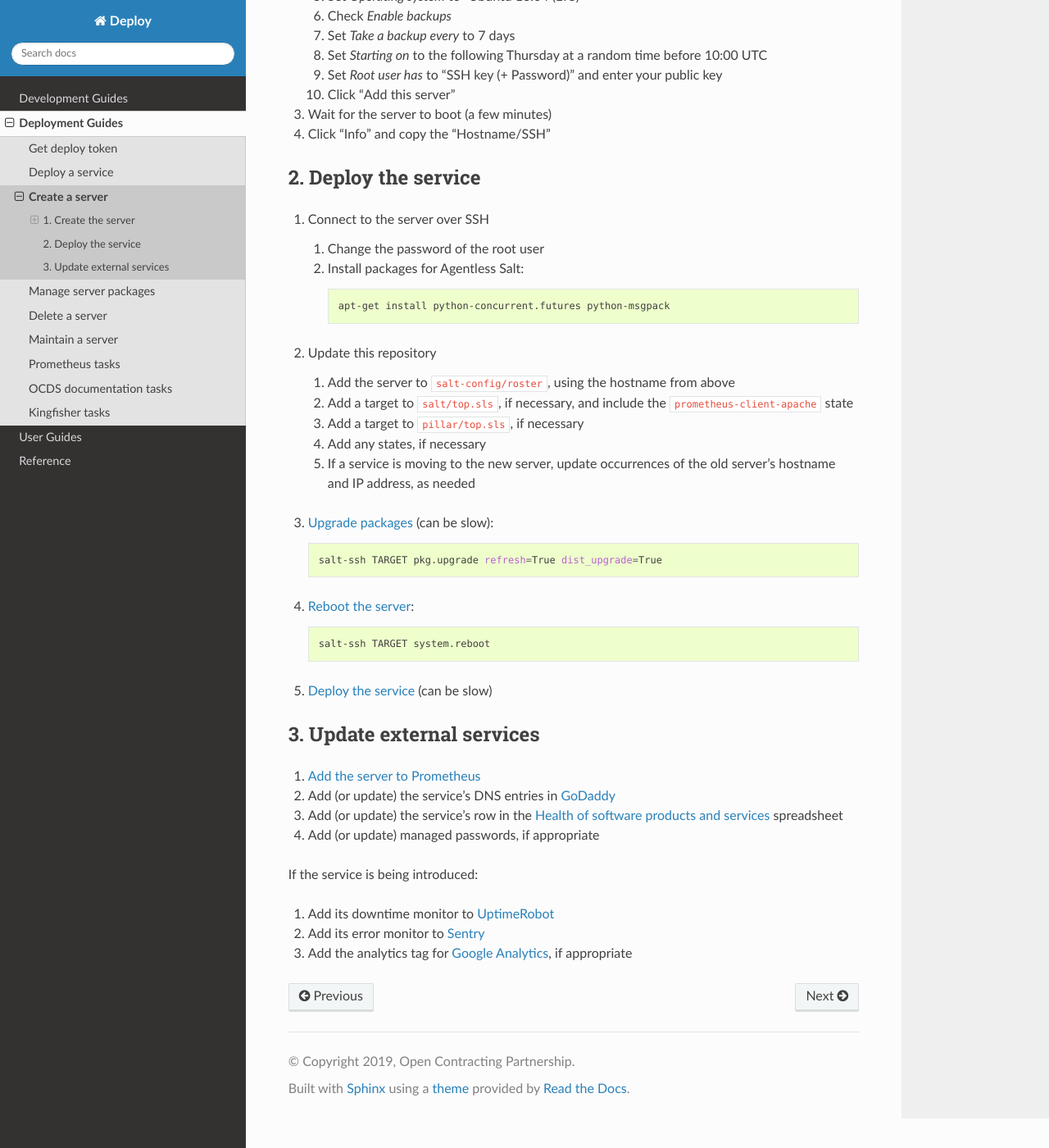
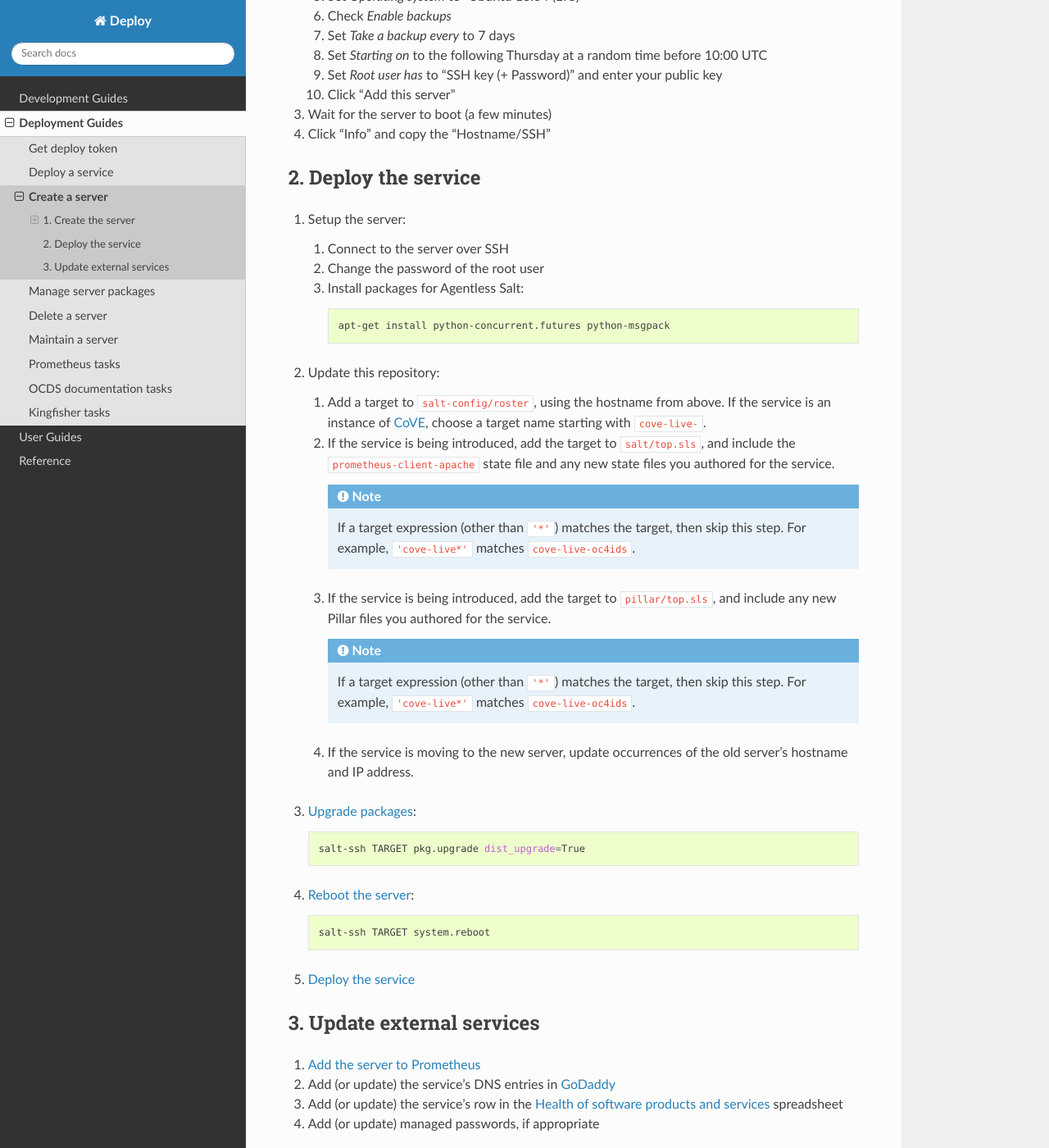
Before and after one commit to open-contracting/deploy, a Sphinx documentation site: the page built from docs/deploy/create_server.rst, in a window 1280 px wide and 1400 px high, scrolled down 618 px. Shown: the whole window at 82% size. Built offline with Sphinx 7.4.7 and the Read the Docs theme 2.0.0, drawn with Linux system fonts in a browser that asks for light colours.

Commit message:
create_server.rst: Avoid ambiguous "if necessary"

```diff
--- a/docs/deploy/create_server.rst
+++ b/docs/deploy/create_server.rst
@@ -33,8 +33,9 @@ Bytemark
 2. Deploy the service
 ---------------------
 
-#. Connect to the server over SSH
+#. Setup the server:
 
+   #. Connect to the server over SSH
    #. Change the password of the root user
    #. Install packages for Agentless Salt:
 
@@ -42,19 +43,29 @@ Bytemark
 
          apt-get install python-concurrent.futures python-msgpack
 
-#. Update this repository
+#. Update this repository:
 
-   #. Add the server to ``salt-config/roster``, using the hostname from above
-   #. Add a target to ``salt/top.sls``, if necessary, and include the ``prometheus-client-apache`` state
-   #. Add a target to ``pillar/top.sls``, if necessary
-   #. Add any states, if necessary
-   #. If a service is moving to the new server, update occurrences of the old server's hostname and IP address, as needed
+   #. Add a target to ``salt-config/roster``, using the hostname from above. If the service is an instance of `CoVE <https://github.com/OpenDataServices/cove>`__, choose a target name starting with ``cove-live-``.
 
-#. `Upgrade packages <https://docs.saltstack.com/en/latest/ref/modules/all/salt.modules.aptpkg.html#salt.modules.aptpkg.upgrade>`__ (can be slow):
+   #. If the service is being introduced, add the target to ``salt/top.sls``, and include the ``prometheus-client-apache`` state file and any new state files you authored for the service.
+
+      .. note::
+
+         If a target expression (other than ``'*'``) matches the target, then skip this step. For example, ``'cove-live*'`` matches ``cove-live-oc4ids``.
+
+   #. If the service is being introduced, add the target to ``pillar/top.sls``, and include any new Pillar files you authored for the service.
+
+      .. note::
+
+         If a target expression (other than ``'*'``) matches the target, then skip this step. For example, ``'cove-live*'`` matches ``cove-live-oc4ids``.
+
+   #. If the service is moving to the new server, update occurrences of the old server's hostname and IP address.
+
+#. `Upgrade packages <https://docs.saltstack.com/en/latest/ref/modules/all/salt.modules.aptpkg.html#salt.modules.aptpkg.upgrade>`__:
 
    .. code-block:: bash
 
-      salt-ssh TARGET pkg.upgrade refresh=True dist_upgrade=True
+      salt-ssh TARGET pkg.upgrade dist_upgrade=True
 
 #. `Reboot the server <https://docs.saltstack.com/en/latest/ref/modules/all/salt.modules.system.html#salt.modules.system.reboot>`__:
 
@@ -62,7 +73,7 @@ Bytemark
 
       salt-ssh TARGET system.reboot
 
-#. :doc:`Deploy the service<deploy>` (can be slow)
+#. :doc:`Deploy the service<deploy>`
 
 3. Update external services
 ---------------------------
```
